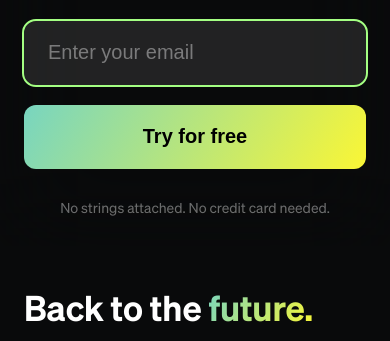
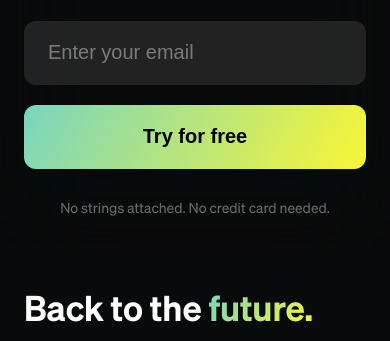
Before and after one commit to MikeZharchev/breathtake-promo-black, a plain HTML site: page index.html in a window 390 px wide. Shown: the part 482-823 px from the top of the page. Drawn offline with nearby package versions, Linux system fonts and the light colour scheme.

Commit message:
fix outline

```diff
--- a/style.css
+++ b/style.css
@@ -556,7 +556,11 @@ footer {
 
   .email-input {
     width: 100%;
-    -webkit-border-radius: 1.2;
+    outline: unset;
+  }
+  .email-input:focus {
+
+    outline: unset;
   }
   .footer_links {
     font-size: 2rem;
```
